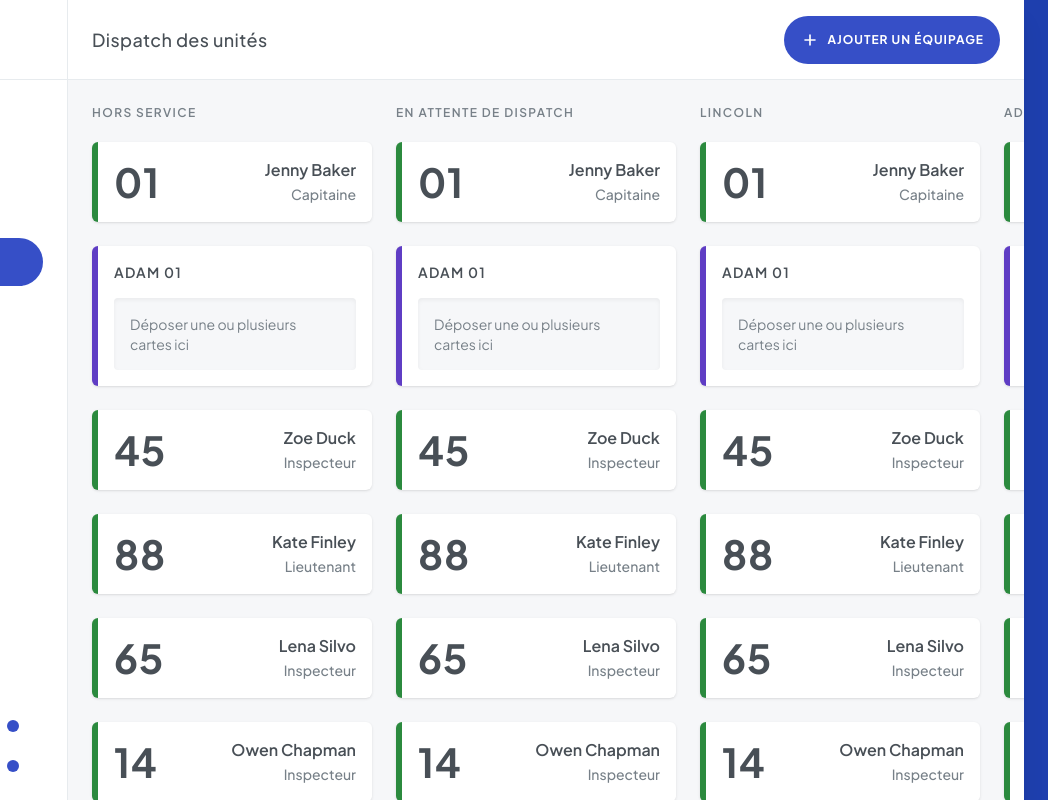
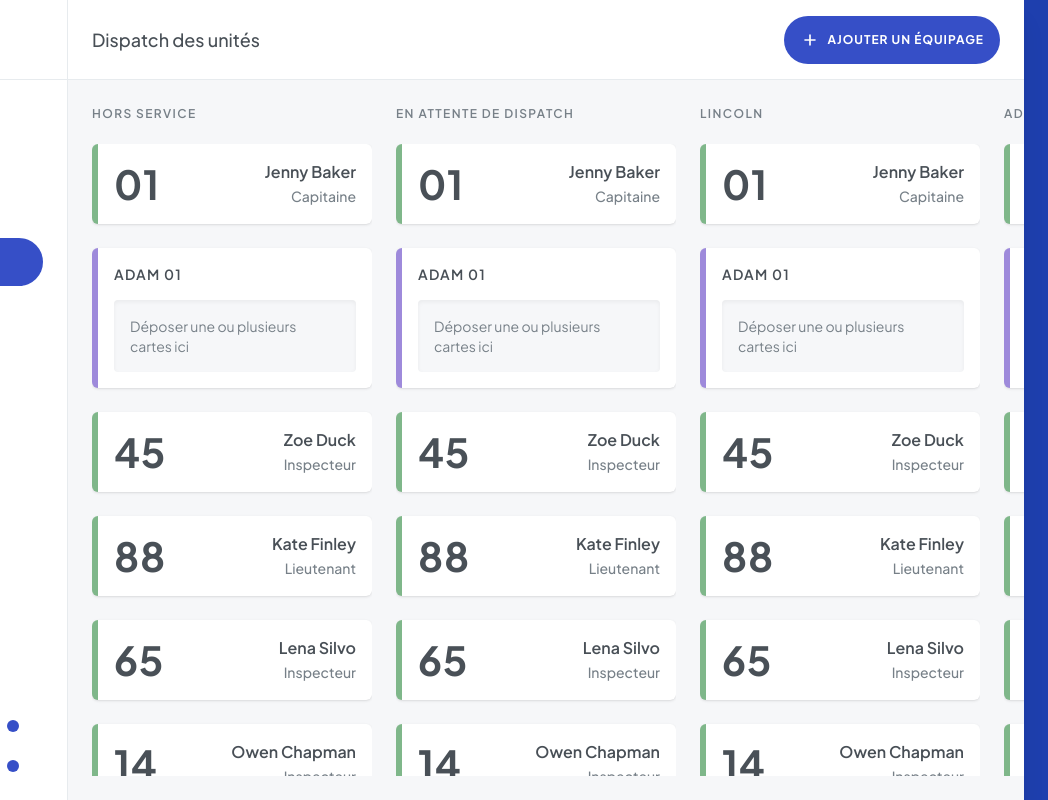
Before and after one commit to john-mirage/failypannel, a website built with Vite: page index.html in a window 1280 px wide. Both pictures are taken after a click on the button "Dispatch des unités". Shown: the full height of the page, 232-1280 px from the left. Built offline with nearby package versions, Linux system fonts and the light colour scheme.

Commit message:
feat: handle dispatch grid overflow

```diff
--- a/index.html
+++ b/index.html
@@ -10,7 +10,7 @@
   <link href="https://fonts.googleapis.com/css2?family=Plus+Jakarta+Sans:wght@400;500;600;700&display=swap" rel="stylesheet">
 
   <!-- Primary Meta Tags -->
-  <title>Faily pannel - Unofficial component</title>
+  <title>Faily pannel - Unofficial app</title>
   <meta name="title" content="FailyV pannel - Unofficial app">
   <meta name="description" content="FailyV Unofficial pannel app made with web components">
 
--- a/src/components/web-bar/web-bar.style.css
+++ b/src/components/web-bar/web-bar.style.css
@@ -34,6 +34,5 @@
   font-size: 18px;
   font-weight: 500;
   line-height: 24px;
-  letter-spacing: 0.4px;
   color: var(--color-typo-primary);
 }
--- a/src/views/web-dispatch/web-dispatch-column/web-dispatch-column.style.css
+++ b/src/views/web-dispatch/web-dispatch-column/web-dispatch-column.style.css
@@ -3,17 +3,28 @@
   height: 100%;
 }
 
+.webDispatchColumn__container {
+  display: flex;
+  flex-direction: column;
+  height: 100%;
+}
+
 .webDispatchColumn__title {
+  flex: none;
   margin-bottom: 20px;
   font-size: 12px;
   font-weight: 600;
   letter-spacing: 1.4px;
   text-transform: uppercase;
+  line-height: 20px;
   color: var(--color-typo-secondary);
 }
 
 .webDispatchColumn__list {
+  flex: 1;
   display: grid;
   grid-template-columns: 1fr;
+  align-content: flex-start;
   gap: 24px;
+  overflow-y: auto;
 }
--- a/src/views/web-dispatch/web-dispatch-group/web-dispatch-group.style.css
+++ b/src/views/web-dispatch/web-dispatch-group/web-dispatch-group.style.css
@@ -7,7 +7,7 @@
   padding: 16px;
   background-color: var(--color-bar);
   border-radius: 6px;
-  border-left: 6px solid #5f3dc4;
+  border-left: 6px solid hsl(255 53% 50% / 0.6);
   box-shadow:
     0 1px 3px 0 rgb(0 0 0 / 0.1),
     0 1px 2px -1px rgb(0 0 0 / 0.1);
--- a/src/views/web-dispatch/web-dispatch-unit/web-dispatch-unit.style.css
+++ b/src/views/web-dispatch/web-dispatch-unit/web-dispatch-unit.style.css
@@ -11,7 +11,7 @@
   padding: 16px;
   background-color: var(--color-bar);
   border-radius: 6px;
-  border-left: 6px solid #2b8a3e;
+  border-left: 6px solid hsl(132 52% 35% / 0.6);
   box-shadow:
     0 1px 3px 0 rgb(0 0 0 / 0.1),
     0 1px 2px -1px rgb(0 0 0 / 0.1);
@@ -25,7 +25,7 @@
   line-height: 48px;
   text-transform: uppercase;
   letter-spacing: 0.6px;
-  color: var(--color-typo-primary);
+  color: #495057;
 }
 
 .webDispatchUnit__name {
--- a/src/views/web-dispatch/web-dispatch.style.css
+++ b/src/views/web-dispatch/web-dispatch.style.css
@@ -17,8 +17,8 @@
   flex: 1;
   display: grid;
   grid-template-columns: repeat(4, 280px);
+  grid-template-rows: 100%;
   gap: 24px;
-  height: 100%;
   padding: 24px;
-  overflow: auto;
+  overflow-y: hidden;
 }
```
